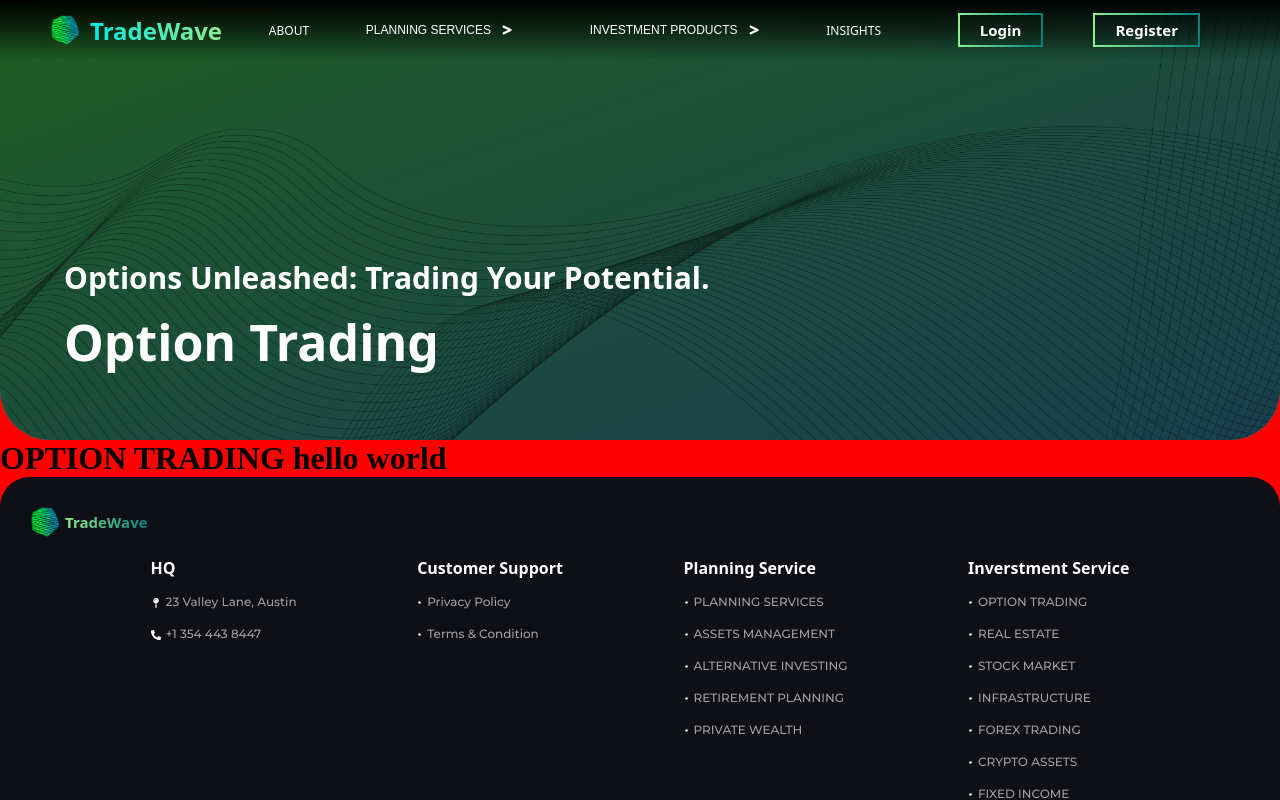
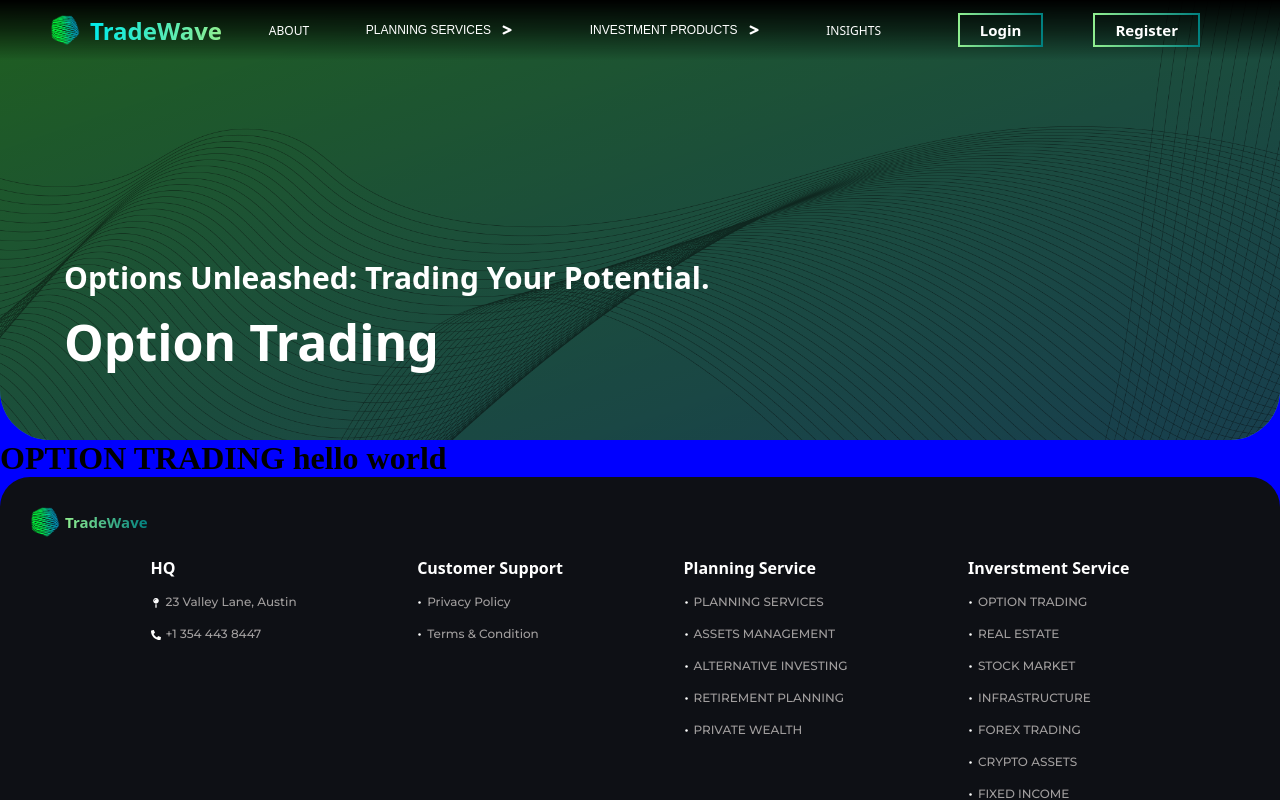
Before and after one commit to nehldotjs/tradewave, a React (Create React App) app: page /option-trading in a window 1280 px wide. Shown: the top 800 px of the page. Built offline with nearby package versions, Linux system fonts and the light colour scheme.

Commit message:
NEW COMMIT

```diff
--- a/package.json
+++ b/package.json
@@ -6,6 +6,7 @@
     "@testing-library/jest-dom": "^5.17.0",
     "@testing-library/react": "^13.4.0",
     "@testing-library/user-event": "^13.5.0",
+    "aos": "^2.3.4",
     "axios": "^1.6.5",
     "country-state-city": "^3.2.1",
     "file-saver": "^2.0.5",
--- a/src/styles/optiontradig.css
+++ b/src/styles/optiontradig.css
@@ -1,3 +1,3 @@
 .opt-sectionWrapper {
-    background-color: red;
+    background-color: blue;
 }
```
Also changed, not shown: 1 other file (tests, documents, lock files or other folders).
